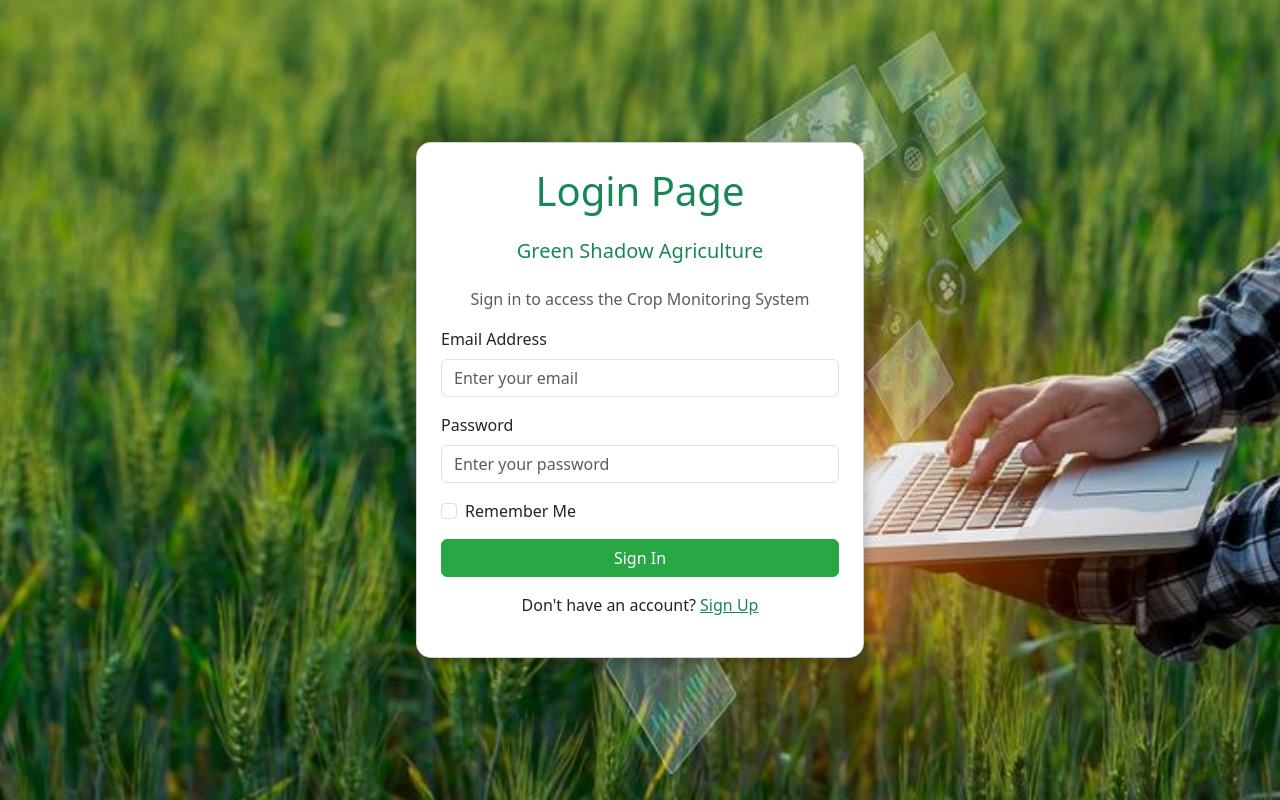
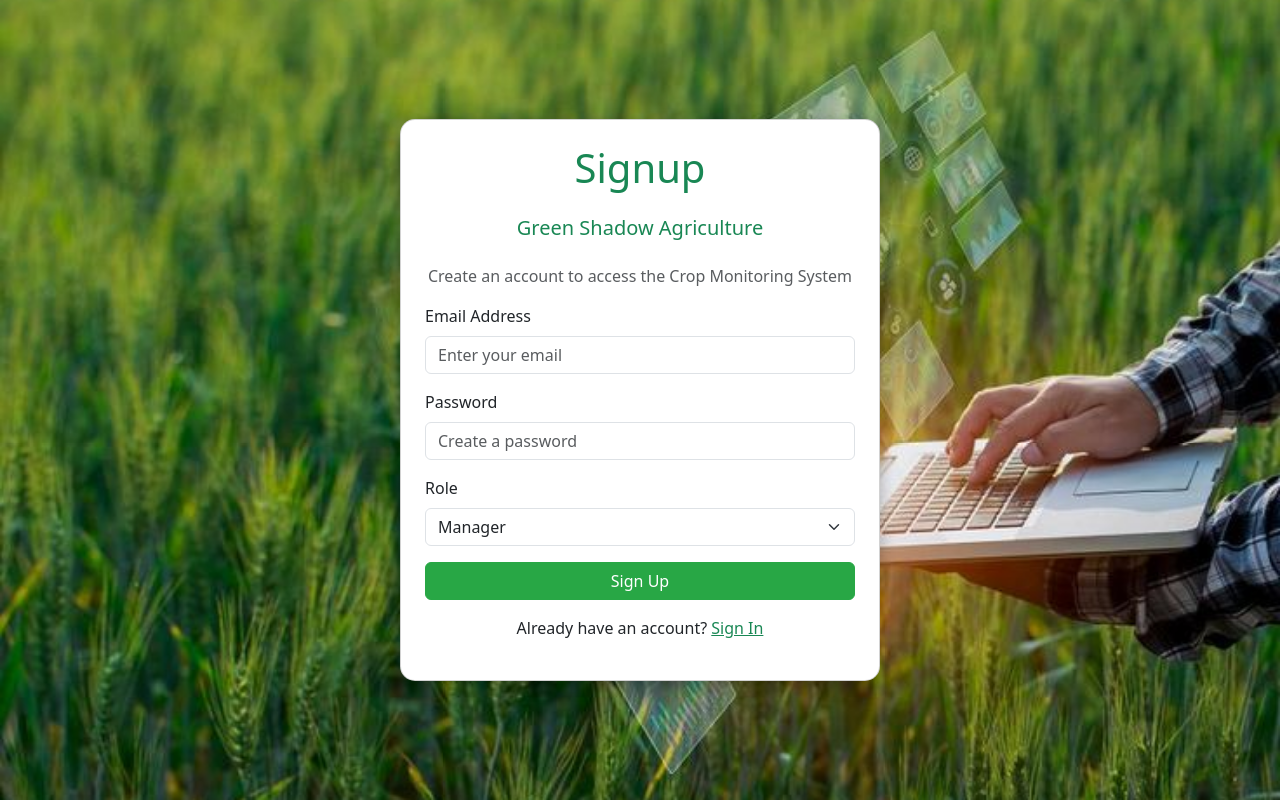
Before and after one commit to PasinduMshan/PasinduMshan-GreenShadowCropMonitor_FrontEnd, a plain HTML site: page pages/signUp.html in a window 1280 px wide. Drawn offline with nearby package versions, Linux system fonts and the light colour scheme.

Commit message:
add signUp Page and styles

```diff
--- a/pages/signIn.html
+++ b/pages/signUp.html
@@ -10,10 +10,10 @@
 <body>
     <div class="signStyle">
         <div class="container d-flex justify-content-center align-items-center vh-100">
-            <div class="card p-4 signCard" style="width: 28rem;">
-                <h1 class="text-center mb-4 text-success">Login Page</h1>
+            <div class="card p-4 signCard" style="width: 30rem;">
+                <h1 class="text-center mb-4 text-success">Signup</h1>
                 <h5 class="text-center mb-4 text-success">Green Shadow Agriculture</h5>
-                <p class="text-muted text-center mb-3">Sign in to access the Crop Monitoring System</p>
+                <p class="text-muted text-center mb-3">Create an account to access the Crop Monitoring System</p>
                 <form>
                     <div class="mb-3">
                         <label for="email" class="form-label">Email Address</label>
@@ -21,15 +21,20 @@
                     </div>
                     <div class="mb-3">
                         <label for="password" class="form-label">Password</label>
-                        <input type="password" class="form-control signInputs" id="password" placeholder="Enter your password">
+                        <input type="password" class="form-control signInputs" id="password" placeholder="Create a password">
                     </div>
-                    <div class="mb-3 form-check">
-                        <input type="checkbox" class="form-check-input" id="remember">
-                        <label class="form-check-label" for="remember">Remember Me</label>
+                    <div class="mb-3">
+                        <label for="role" class="form-label">Role</label>
+                        <select class="form-select" id="role">
+                            <option value="MANAGER">Manager</option>
+                            <option value="EMPLOYEE">Employee</option>
+                            <option value="ADMINISTRATIVE">Administrative</option>
+                            <option value="SCIENTIST">Scientist</option>
+                        </select>
                     </div>
-                    <button type="submit" class="btn btn-primary w-100 signButton">Sign In</button>
+                    <button type="submit" class="btn btn-success w-100 signButton">Sign Up</button>
                     <p class="text-center mt-3">
-                        Don't have an account? <a href="signup.html" class="text-success">Sign Up</a>
+                        Already have an account? <a href="signIn.html" class="text-success">Sign In</a>
                     </p>
                 </form>
             </div>
```
